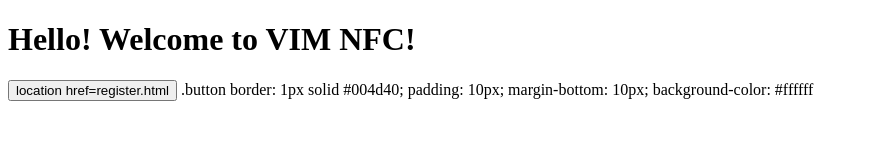
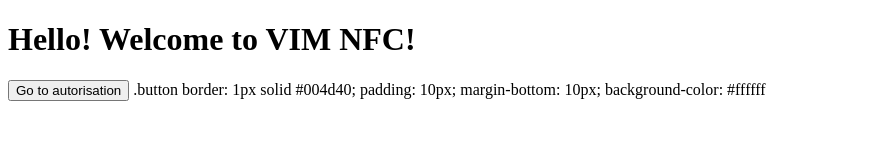
Before and after one commit to IgorVasenin/VIM-NFC-Door, a plain HTML site: page index.html in a window 1280 px wide. Shown: the whole page, without its empty margins (0-869 px from the left). Drawn offline with Linux system fonts and the light colour scheme.

Commit message:
Update index.html

```diff
--- a/index.html
+++ b/index.html
@@ -3,7 +3,7 @@
   <head>
     <body>
     <h1>Hello! Welcome to VIM NFC!</h1>
-    <button>location href=register.html<title>Go to autorisation</title></button>
+    <button onclick="location href=register.html()">Go to autorisation</button>
       .button
       border: 1px solid #004d40;
             padding: 10px;
```
